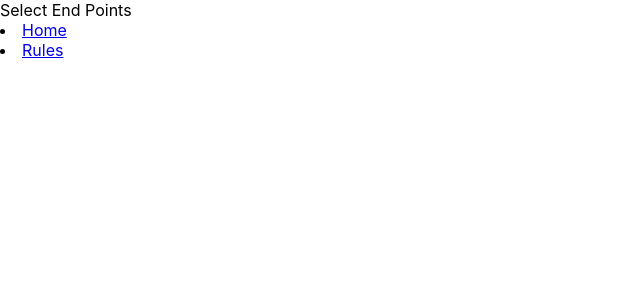
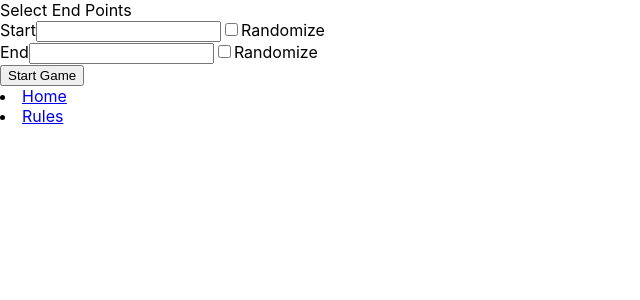
Before and after one commit to tchartchke/six-clicks, a React (Create React App) app: page /play in a window 1280 px wide. Shown: the top 300 px of the page, without its empty margins (0-640 px from the left). Built offline with nearby package versions, Linux system fonts and the light colour scheme.

Commit message:
setting up init form to start game

```diff
--- a/src/components/InitForm.js
+++ b/src/components/InitForm.js
@@ -1 +1,69 @@
 //  form to select mission start and end.
+//  must validate that start and end are existing wiki pages
+//  if either are empty, select random page
+
+import React, { Component } from 'react';
+import { Link } from 'react-router-dom';
+
+import Header from '../components/Header';
+
+class InitForm extends Component {
+  constructor () {
+    super();
+    this.state = {
+      start : '',
+      end : ''
+    }
+  }
+
+  handleChange = (e) => {
+    this.setState( {
+      ...this.state,
+      [e.target.name] : e.target.value
+    });
+  }
+
+  handleSubmit = (e) => {
+    e.preventDefault();
+    //do some dispatch action update state and go start the game
+    //if neither empty, check if valid
+  }
+
+  handleCheck = (e) => {
+    const elemName = `${e.target.name}-input`
+    const element = document.getElementById(elemName)
+    this.toggleEnable(element)
+    this.setState( {
+      ...this.state,
+      [e.target.name] : ''
+    });
+  }
+
+  toggleEnable(element) {
+    element.disabled = !element.disabled
+  }
+
+  render () {
+    return (
+      <div>
+        <Header text={'Select End Points'} />
+        <form onSubmit={this.handleSubmit}>
+          <label>Start</label>
+          <input onChange={this.handleChange} type="text" name="start" value={this.state.start} id="start-input"></input>
+          <input onChange={this.handleCheck} type="checkbox" name="start"></input>Randomize
+          <br></br>
+          <label>End</label>
+          <input onChange={this.handleChange} type="text" name="end" value={this.state.end} id="end-input"></input>
+          <input onChange={this.handleCheck} type="checkbox" name="end"></input>Randomize
+          <br></br>
+          <input type="submit" value="Start Game"></input>
+        </form>
+        <li><Link to='/'>Home</Link></li>
+        <li><Link to='/rules'>Rules</Link></li>
+      </div>
+    );
+  }
+}
+
+
+export default InitForm;
--- a/src/containers/play/PlayContainer.js
+++ b/src/containers/play/PlayContainer.js
@@ -1,16 +1,19 @@
 import React, { Component } from 'react';
-import { Link } from 'react-router-dom';
-import Header from '../../components/Header';
+
+import InitForm from '../../components/InitForm';
 
 class PlayContainer extends Component {
+  //  if inPlay
+  //    return start game
+  //  else
+  //    return init form to init states
+
   render () {
     return (
       <div>
-        <Header text={'Select End Points'} />
+        <InitForm />
 
 
-        <li><Link to='/'>Home</Link></li>
-        <li><Link to='/rules'>Rules</Link></li>
 
       </div>
     );
```
